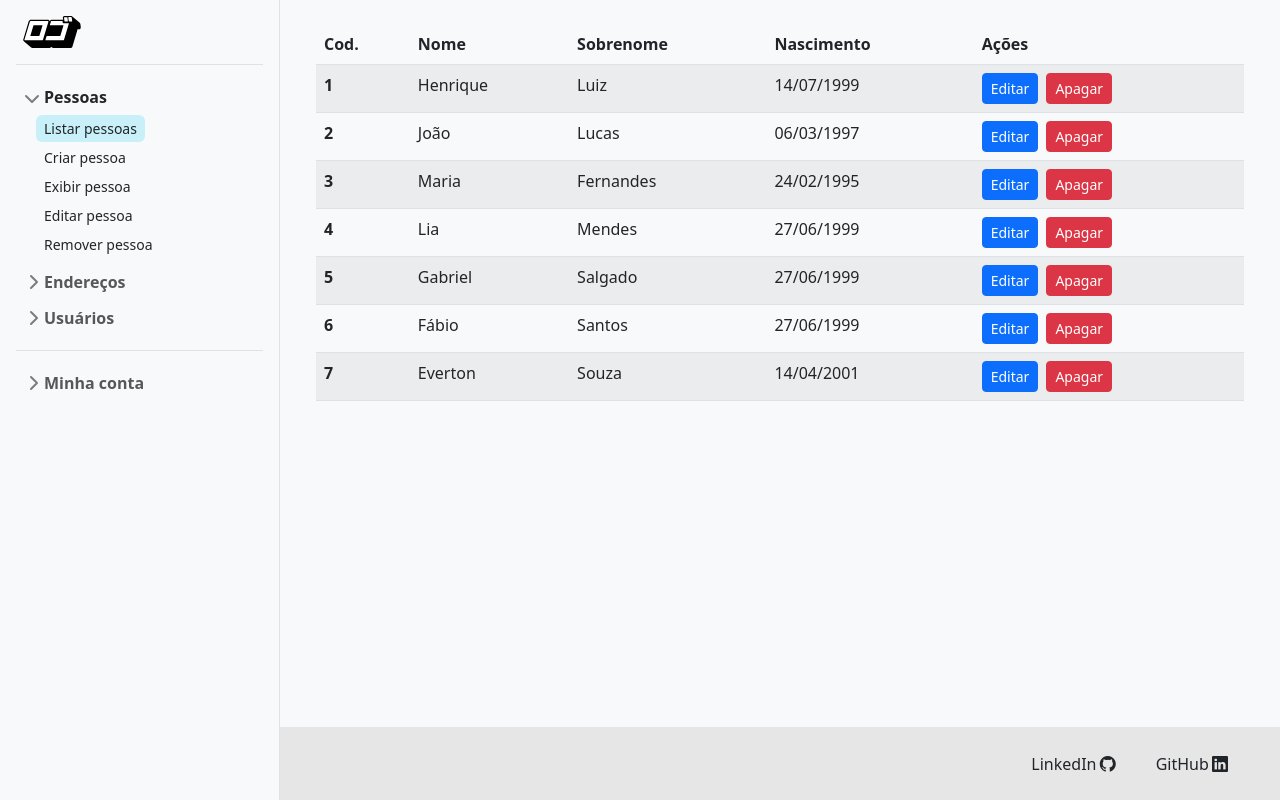
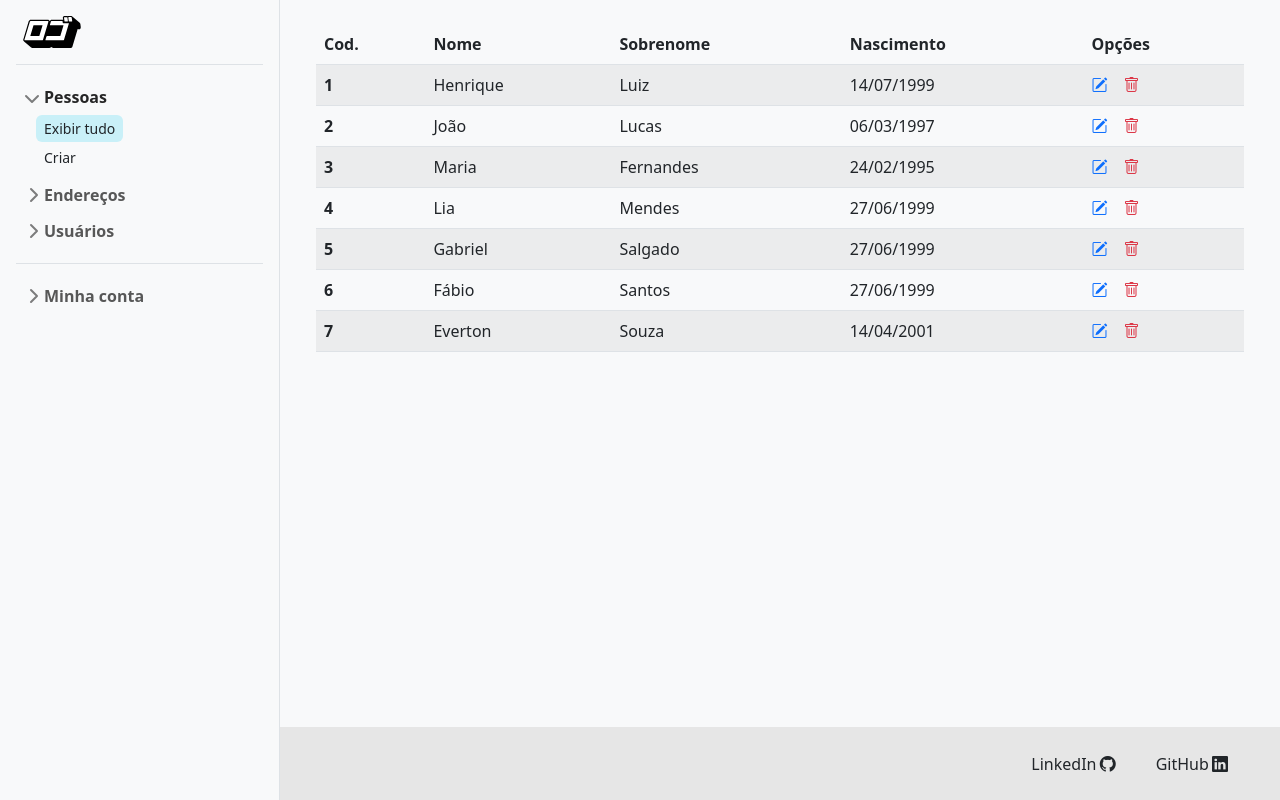
Before and after one commit to heenluy/people-manager-ui, an Angular app: page /dashboard/person-list in a window 1280 px wide. Built offline with nearby package versions, Linux system fonts and the light colour scheme.

Commit message:
chore: updates dashboard menu

```diff
--- a/src/app/features/dashboard/dashboard/dashboard.component.html
+++ b/src/app/features/dashboard/dashboard/dashboard.component.html
@@ -11,11 +11,8 @@
         </button>
         <div class="collapse show" id="home-collapse">
           <ul class="btn-toggle-nav list-unstyled fw-normal pb-1 small">
-            <li><a routerLink="/dashboard/person-list" routerLinkActive="active-link" class="link-dark rounded">Listar pessoas</a></li>
-            <li><a href="#" class="link-dark rounded">Criar pessoa</a></li>
-            <li><a href="#" class="link-dark rounded">Exibir pessoa</a></li>
-            <li><a href="#" class="link-dark rounded">Editar pessoa</a></li>
-            <li><a href="#" class="link-dark rounded">Remover pessoa</a></li>
+            <li><a routerLink="/dashboard/person-list" routerLinkActive="active-link" class="link-dark rounded">Exibir tudo</a></li>
+            <li><a href="#" class="link-dark rounded">Criar</a></li>
           </ul>
         </div>
       </li>
--- a/src/app/features/dashboard/person-list/person-list.component.html
+++ b/src/app/features/dashboard/person-list/person-list.component.html
@@ -14,7 +14,7 @@
           <th scope="col">Nome</th>
           <th scope="col">Sobrenome</th>
           <th scope="col">Nascimento</th>
-          <th scope="col">Ações</th>
+          <th scope="col">Opções</th>
         </tr>
       </thead>
       <tbody>
@@ -24,8 +24,8 @@
           <td>{{ p.lastName }}</td>
           <td>{{ p.dateOfBirth | date:'dd/MM/y' }}</td>
           <td>
-            <button type="button" class="btn btn-primary btn-sm me-2">Editar</button>
-            <button type="button" class="btn btn-danger btn-sm">Apagar</button>
+            <a href="#" title="Editar pessoa" class="me-3"><i class="bi bi-pencil-square text-primary"></i></a>
+            <a href="#" title="Apagar pessoa"><i class="bi bi-trash text-danger"></i></a>
           </td>
         </tr>
       </tbody>
```
